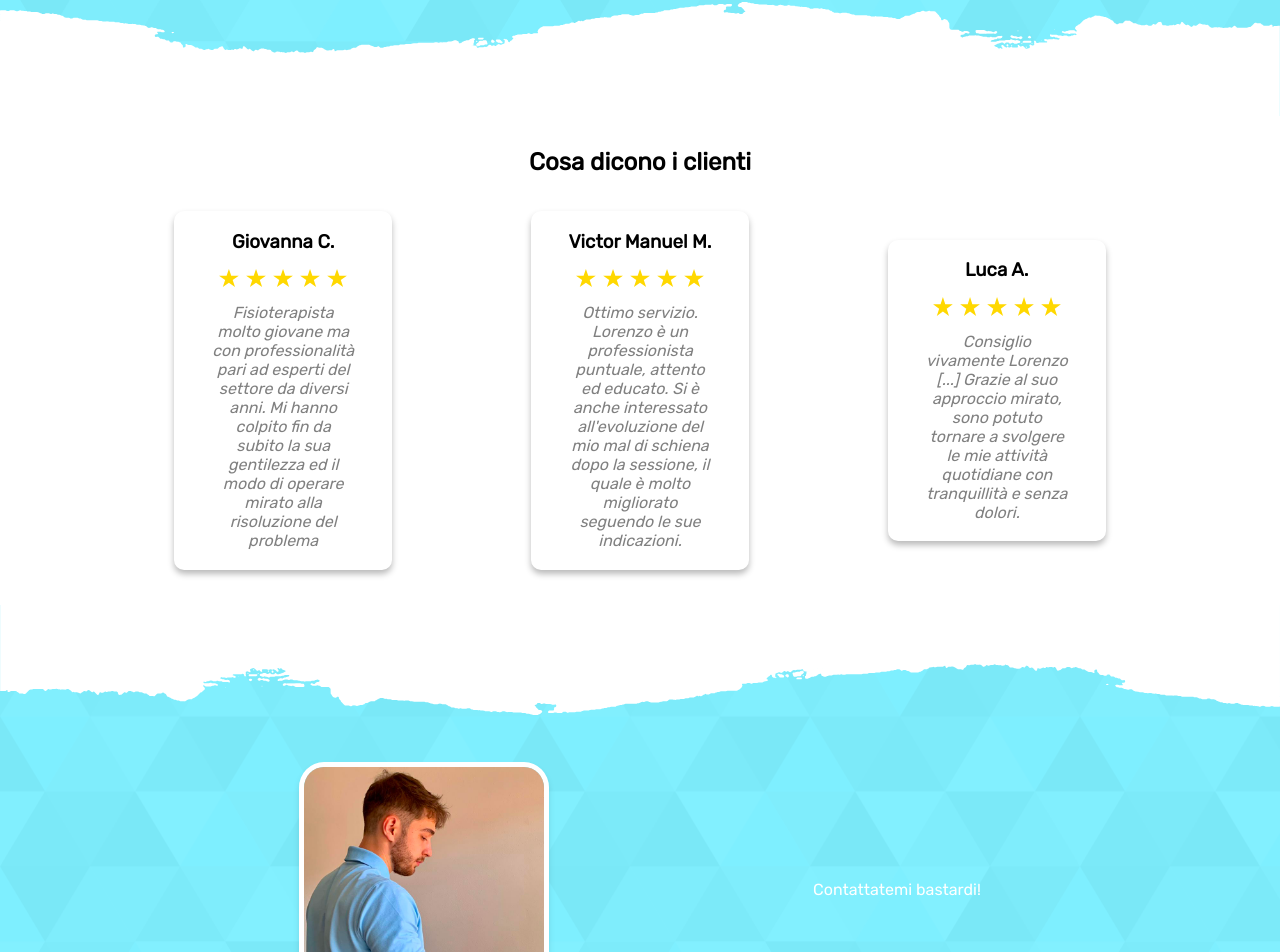
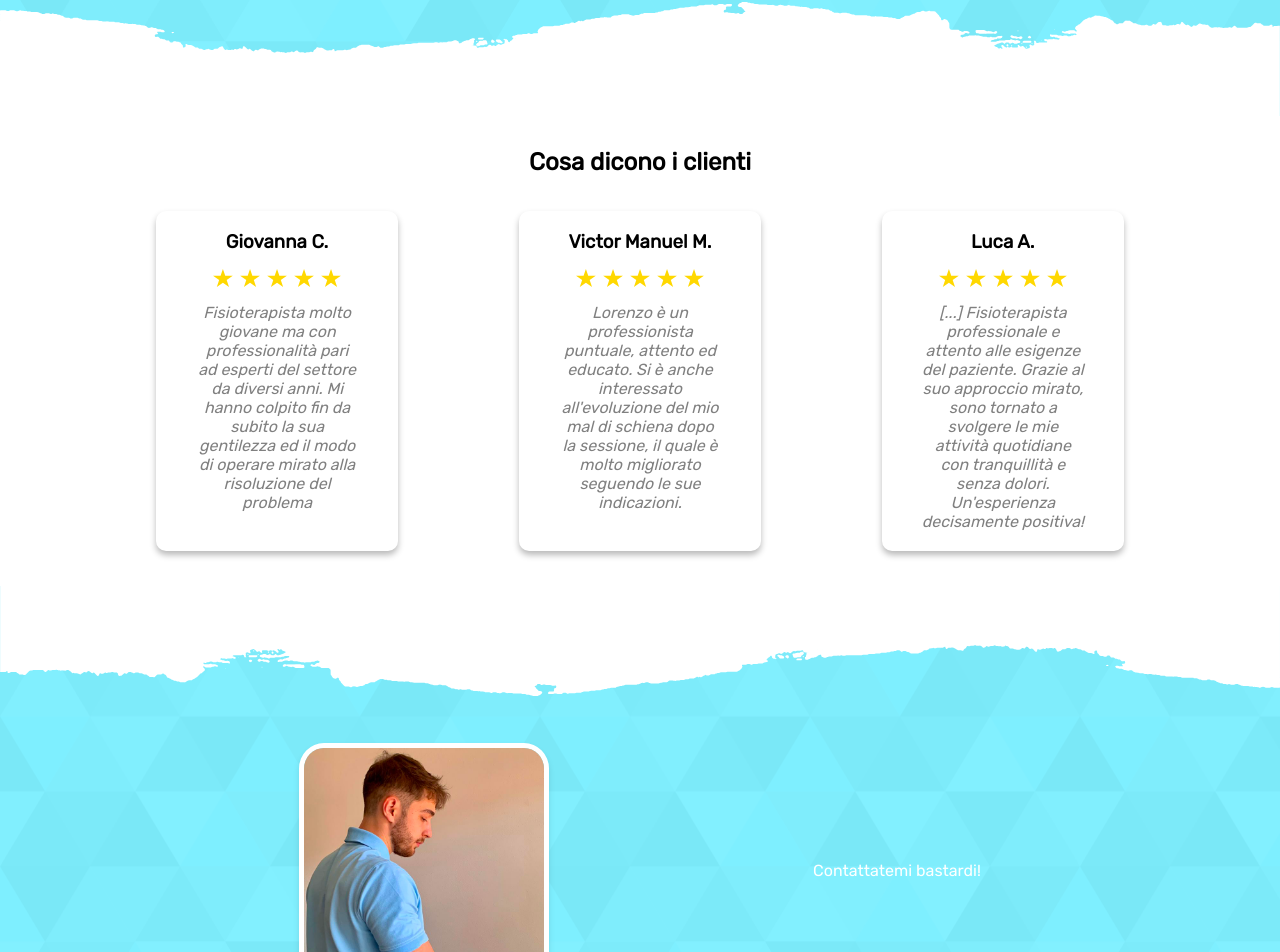
Before and after one commit to giabertu/orso-website, a Next.js app: page / in a window 1280 px wide. Shown: the part 1384-2336 px from the top of the page. Built offline with nearby package versions, Linux system fonts and the light colour scheme.

Commit message:
fix: review cards now same height

```diff
--- a/src/pages/index.js
+++ b/src/pages/index.js
@@ -68,7 +68,7 @@ export default function Home() {
         <div style={{width: '100%', padding: '1rem', backgroundColor: 'white', color: 'black'}}>
 
           <h2 style={{textAlign: 'center', padding: '1rem'}}>Cosa dicono i clienti</h2>
-          <div className='image-p-container'>
+          <div className='image-p-container stretch'>
             <div className='review-card'>
                 <h3>Giovanna C.</h3>
                 <img src="/star-rating.svg" className='stars'/>
@@ -78,13 +78,13 @@ export default function Home() {
             <div className='review-card'>
                 <h3>Victor Manuel M.</h3>
                 <img src="/star-rating.svg" className='stars'/>
-                <p>Ottimo servizio. Lorenzo è un professionista puntuale, attento ed educato. Si è anche interessato all'evoluzione del mio mal di schiena dopo la sessione, il quale è molto migliorato seguendo le sue indicazioni.</p>
+                <p>Lorenzo è un professionista puntuale, attento ed educato. Si è anche interessato all'evoluzione del mio mal di schiena dopo la sessione, il quale è molto migliorato seguendo le sue indicazioni.</p>
             </div>
 
             <div className='review-card'>
                 <h3>Luca A.</h3>
                 <img src="/star-rating.svg" className='stars'/>
-                <p>Consiglio vivamente Lorenzo [...] Grazie al suo approccio mirato, sono potuto tornare a svolgere le mie attività quotidiane con tranquillità e senza dolori.</p>
+                <p> [...] Fisioterapista professionale e attento alle esigenze del paziente. Grazie al suo approccio mirato, sono tornato a svolgere le mie attività quotidiane con tranquillità e senza dolori. Un'esperienza decisamente positiva!</p>
             </div>
 
           </div>
--- a/src/styles/globals.css
+++ b/src/styles/globals.css
@@ -20,6 +20,10 @@ a {
 * {
   /* outline: red 1px solid; */
   /* background-image: linear-gradient(160deg, #b3e0f2 0%, #89c3eb 50%, #5fa8d3 100%); */
+}
+
+.stretch {
+  align-items: stretch !important;
 }
 
 .header-div {
@@ -51,7 +55,7 @@ a {
   gap: 1rem;
   padding: 1.2rem;
   border-radius: 10px;
-  max-width: 18%;
+  max-width: 20%;
   backdrop-filter: blur(5px) brightness(1.1);
   box-shadow: 0 4px 6px rgba(0, 0, 0, 0.273);
   /* background: rgba(255, 255, 255, 0.748); */
@@ -117,6 +121,10 @@ a {
     max-width: 75%;
   }
 
+  .stretch {
+    align-items: center !important;
+  }
+
 }
 
 
```
